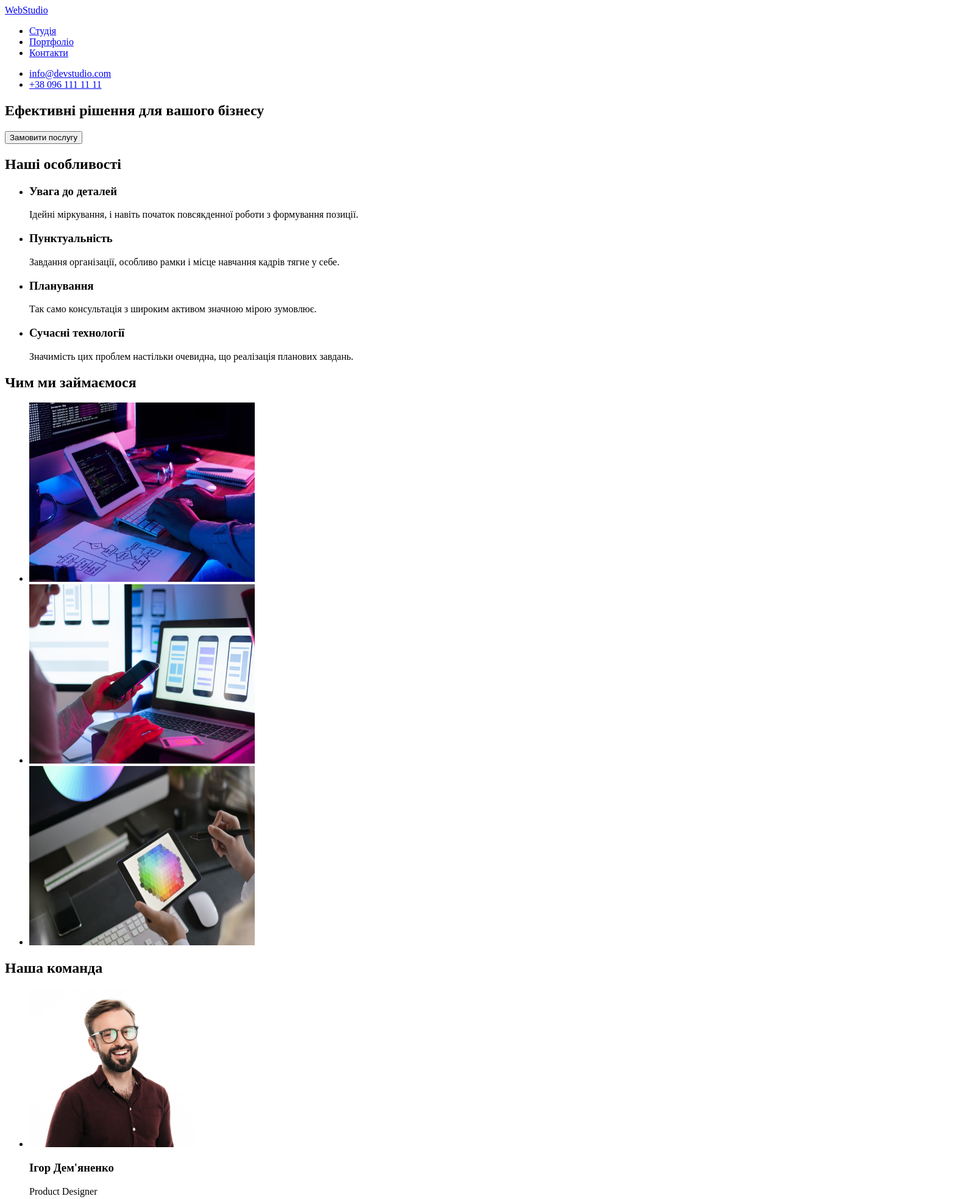
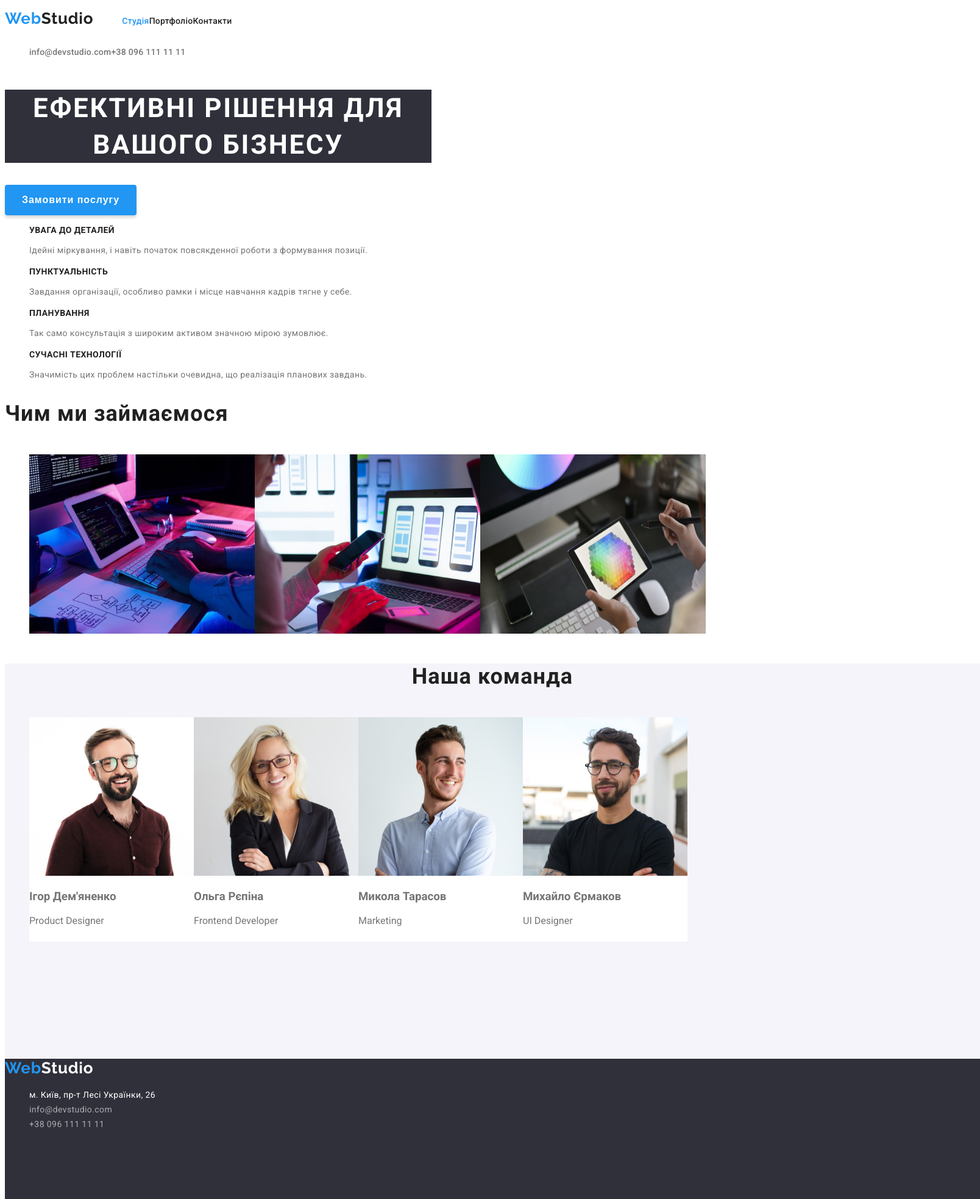
Before and after one commit to nsichkar/goit-markup-hw-02, a plain HTML site: page index.html in a window 1280 px wide. Shown: the top 1966 px of the page at 61% size, 1608 px wide, since content can reach past the window. Drawn offline with Linux system fonts and the light colour scheme.

Commit message:
design of the text

```diff
--- a/index.html
+++ b/index.html
@@ -4,22 +4,26 @@
     <meta charset="UTF-8" />
     <meta http-equiv="X-UA-Compatible" content="IE=edge" />
     <meta name="viewport" content="width=device-width, initial-scale=1.0" />
+    <link
+      href="https://fonts.googleapis.com/css2?family=Raleway:wght@700&family=Roboto:wght@400;500;700;900&display=swap"
+      rel="stylesheet"
+    />
     <link rel="stylesheet" href="styles/styles.css" />
     <title>WebStudio</title>
   </head>
   <body>
     <header>
-      <nav>
-        <a href="./index.html"> Web<span>Studio</span> </a>
-        <ul>
-          <li><a href="./index.html">Студія</a></li>
-          <li><a href="./portfolio.html">Портфоліо</a></li>
-          <li><a href="#">Контакти</a></li>
+      <nav class="header-nav">
+        <a href="./index.html" class="web-logo"> Web<span class="studio-logo">Studio</span> </a>
+        <ul class="list-nav">
+          <li><a href="./index.html" class="link-current">Студія</a></li>
+          <li><a href="./portfolio.html" class="link">Портфоліо</a></li>
+          <li><a href="#" class="link">Контакти</a></li>
         </ul>
       </nav>
-      <ul>
+      <ul class="contacts">
         <li>
-          <a href="mailto:info@devstudio.com">info@devstudio.com</a>
+          <a href="mailto:info@devstudio.com" class="mail">info@devstudio.com</a>
         </li>
         <li>
           <a href="tel:+380961111111" class="link">+38 096 111 11 11</a>
@@ -27,34 +31,40 @@
       </ul>
     </header>
     <main>
-      <section>
-        <h1>Ефективні рішення для вашого бізнесу</h1>
-        <button type="button">Замовити послугу</button>
+      <section class="hero">
+        <h1 class="main-title">Ефективні рішення для вашого бізнесу</h1>
+        <button class="main-button" type="button">Замовити послугу</button>
       </section>
       <section>
-        <h2>Наші особливості</h2>
-        <ul>
+        <h2 class="hidden">Наші особливості</h2>
+        <ul class="our-list">
           <li>
-            <h3>Увага до деталей</h3>
-            <p>Ідейні міркування, і навіть початок повсякденної роботи з формування позиції.</p>
+            <h3 class="our-title">Увага до деталей</h3>
+            <p class="our-text">
+              Ідейні міркування, і навіть початок повсякденної роботи з формування позиції.
+            </p>
           </li>
           <li>
-            <h3>Пунктуальність</h3>
-            <p>Завдання організації, особливо рамки і місце навчання кадрів тягне у себе.</p>
+            <h3 class="our-title">Пунктуальність</h3>
+            <p class="our-text">
+              Завдання організації, особливо рамки і місце навчання кадрів тягне у себе.
+            </p>
           </li>
           <li>
-            <h3>Планування</h3>
-            <p>Так само консультація з широким активом значною мірою зумовлює.</p>
+            <h3 class="our-title">Планування</h3>
+            <p class="our-text">Так само консультація з широким активом значною мірою зумовлює.</p>
           </li>
           <li>
-            <h3>Сучасні технології</h3>
-            <p>Значимість цих проблем настільки очевидна, що реалізація планових завдань.</p>
+            <h3 class="our-title">Сучасні технології</h3>
+            <p class="our-text">
+              Значимість цих проблем настільки очевидна, що реалізація планових завдань.
+            </p>
           </li>
         </ul>
       </section>
       <section>
-        <h2>Чим ми займаємося</h2>
-        <ul>
+        <h2 class="jobs">Чим ми займаємося</h2>
+        <ul class="jobs-list">
           <li>
             <img src="img/photo1.jpg" alt="верстка сайту" width="370" height="294" />
           </li>
@@ -76,10 +86,10 @@
           </li>
         </ul>
       </section>
-      <section>
-        <h2>Наша команда</h2>
-        <ul>
-          <li>
+      <section class="section-team">
+        <h2 class="team">Наша команда</h2>
+        <ul class="team-list">
+          <li class="team-member">
             <img
               src="img/photo4.jpg"
               alt="усміхнений хлопець у коричневій сорочці"
@@ -89,7 +99,7 @@
             <h3>Ігор Дем'яненко</h3>
             <p>Product Designer</p>
           </li>
-          <li>
+          <li class="team-member">
             <img
               src="img/photo5.jpg"
               alt="усміхнена дівчина у чорному піджаку"
@@ -99,7 +109,7 @@
             <h3>Ольга Рєпіна</h3>
             <p>Frontend Developer</p>
           </li>
-          <li>
+          <li class="team-member">
             <img
               src="img/photo6.jpg"
               alt="усміхнений хлопець у білій сорочці"
@@ -109,7 +119,7 @@
             <h3>Микола Тарасов</h3>
             <p>Marketing</p>
           </li>
-          <li>
+          <li class="team-member">
             <img
               src="img/photo7.jpg"
               alt="усміхнений хлопець у чорній сорочці"
@@ -122,20 +132,21 @@
         </ul>
       </section>
     </main>
-    <footer>
-      <a href="./index.html" class="one"> Web<span class="two">Studio</span> </a>
+    <footer class="footer">
+      <a href="./index.html" class="web-logo"> Web<span class="footer-logo">Studio</span> </a>
       <address>
-        <ul>
+        <ul class="address-list">
           <li>
             <a
               href="https://goo.gl/maps/CPtrU1FHBa2aNyZL9"
               target="_blank"
               rel="noopener noreferrer nofollow"
+              class="address-contacts"
               >м. Київ, пр-т Лесі Українки, 26</a
             >
           </li>
-          <li><a href="mailto:info@devstudio.com" class="mail">info@devstudio.com</a></li>
-          <li><a href="tel:+380961111111" class="link">+38 096 111 11 11</a></li>
+          <li><a href="mailto:info@devstudio.com" class="footer-mail">info@devstudio.com</a></li>
+          <li><a href="tel:+380961111111" class="footer-link">+38 096 111 11 11</a></li>
         </ul>
       </address>
     </footer>
--- a/styles/styles.css
+++ b/styles/styles.css
@@ -0,0 +1,255 @@
+:root {
+    --title-text-color: #212121;
+    --main-text-color: #757575;
+    --second-text-color: #ffffff;
+    --accent-color: #2196f3;
+}
+body {
+    font-family: 'Roboto', sans-serif;
+    color: var(--main-text-color);
+}
+.list, .contacts, .list-nav,
+.our-list, .jobs-list, .team-list,
+.address-list, .list-button,
+.portfolio-list{
+    list-style: none;
+
+
+    /*HEADER*/
+}
+.web-logo {
+    font-family: 'Raleway';
+    font-style: normal;
+    font-weight: 700;
+    font-size: 26px;
+    line-height: 31px;
+    letter-spacing: 0.03em;
+    color: var(--accent-color);
+    text-decoration: none;
+}
+.studio-logo {
+    color: var(--title-text-color);
+    text-decoration: none;
+}
+.list-nav a{
+    font-family: 'Roboto';
+    text-decoration: none;
+    font-weight: 500;
+    font-size: 14px;
+    line-height: 16px;
+    letter-spacing: 0.02em;
+    color: var(--title-text-color);
+    }
+.list-nav, .list-button{
+    display: inline-flex;
+}
+.list-nav :hover,
+.list-nav :focus{
+    color: var(--accent-color);
+    }
+.list-nav .link-current {
+    color: var(--accent-color);
+    }
+.contacts a{
+    font-family: 'Roboto';
+    font-style: normal;
+    text-decoration: none;
+    font-weight: 500;
+    font-size: 14px;
+    line-height: 16px;
+    letter-spacing: 0.02em;
+    color: var(--main-text-color);
+}
+.contacts {
+    display: inline-flex;
+}
+.contacts :hover,
+.contacts :focus{
+    color: var(--accent-color);
+}
+
+.main-title {
+    font-size: 44px;
+    line-height: 60px;
+    text-align: center;
+    letter-spacing: 0.06em;
+    text-transform: uppercase;
+    color: var(--second-text-color);
+    width: 700px;
+    background-color: #2F303A;
+}
+
+        /*MAIN-BUTTON*/
+
+
+.main-button {
+    width: 216px;
+    height: 50px;
+    left: 692px;
+    top: 430px;
+    font-weight: 700;
+    font-size: 16px;
+    line-height: 30px;
+    letter-spacing: 0.06em;
+    color: var(--second-text-color);
+    background: var(--accent-color);
+    box-shadow: 0px 4px 4px rgba(0, 0, 0, 0.15);
+    border-radius: 4px;
+    border: none;
+    cursor: pointer
+}
+.hero .main-button :hover {
+    color: rgb(226, 53, 14);
+}
+
+.hidden {
+    position: absolute;
+    width: 1px;
+    height: 1px;
+    margin: -1px;
+    border: 0;
+    padding: 0;
+    white-space: nowrap;
+    clip-path: inset(100%);
+    clip: rect(0 0 0 0);
+    overflow: hidden
+}
+.our-title {
+    font-weight: 700;
+    font-size: 14px;
+    line-height: 16px;
+    letter-spacing: 0.03em;
+    text-transform: uppercase;
+    color: var(--title-text-color);
+}
+.our-text {
+    font-size: 14px;
+    line-height: 1.71;
+    letter-spacing: 0.03em;
+    color: var(--main-text-color);
+}
+.jobs {
+    font-weight: 700;
+    font-size: 36px;
+    line-height: 42px;
+    /*text-align: center;*/
+    letter-spacing: 0.03em;
+    color: var(--title-text-color);
+}
+.jobs-list {
+    display: inline-flex;
+
+}
+.section-team {
+    width: 1600px;
+    height: 648px;
+    left: 0px;
+    top: 1446px;
+    background: #F5F4FA;
+}
+.team-list {
+    display: inline-flex;
+    width: 1170px;
+    height: 368px;
+    left: 215px;
+    top: 1632px;
+}
+.team {
+    font-weight: 700;
+    font-size: 36px;
+    line-height: 42px;
+    text-align: center;
+    letter-spacing: 0.03em;
+    color: var(--title-text-color);
+}
+.team-member {
+    width: 270px;
+    height: 368px;
+    left: 215px;
+    top: 1632px;
+    background-color: #ffffff;
+}
+
+     /*portfolio*/
+.list-button{
+    font-weight: 500;
+    font-size: 16px;
+    line-height: 26px;
+    text-align: center;
+    letter-spacing: 0.03em;
+    color: #212121;
+    }
+.button-portfolio {
+    border: none;
+}
+.list-button :hover,
+.list-button :focus {
+    background: var(--accent-color);
+    box-shadow: 0px 3px 1px rgba(0, 0, 0, 0.1), 0px 1px 2px rgba(0, 0, 0, 0.08), 0px 2px 2px rgba(0, 0, 0, 0.12);
+    border-radius: 4px;
+    text-align: center;
+    letter-spacing: 0.03em;
+    color: var(--second-text-color);
+    cursor: pointer
+}
+.portfolio-title {
+    font-weight: 700;
+    font-size: 18px;
+    line-height: 36px;
+    letter-spacing: 0.06em;
+    color: var(--title-text-color);
+     }
+.portfolio-text {
+    font-weight: 400;
+    font-size: 16px;
+    line-height: 30px;
+    letter-spacing: 0.03em;
+    color: var(--main-text-color);
+    }
+.portfolio-link {
+    text-decoration: none;
+}
+
+       /*FOOTER*/
+.footer {
+    width: 1600px;
+    height: 252px;
+    left: 0px;
+    top: 2094px;
+    background: #2F303A;
+}
+.footer-logo {
+    color: var(--second-text-color);
+}
+.address-list li{
+    font-family: 'Roboto';
+    font-style: normal;
+    text-decoration: none;
+    font-weight: 500;
+    font-size: 14px;
+    line-height: 16px;
+    letter-spacing: 0.02em;
+
+}
+.address-contacts {
+    font-weight: 400;
+    font-size: 14px;
+    line-height: 24px;
+    letter-spacing: 0.03em;
+    color: var(--second-text-color);
+    text-decoration: none;
+}
+
+.footer-mail,
+.footer-link {
+    font-weight: 400;
+    font-size: 14px;
+    line-height: 24px;
+    letter-spacing: 0.03em;
+    color: rgba(255, 255, 255, 0.6);
+    text-decoration: none;
+}
+.address-list :hover,
+.address-list :focus{
+    color: var(--accent-color);
+}
```
Also changed, not shown: portfolio.html (+65 -58 lines).
